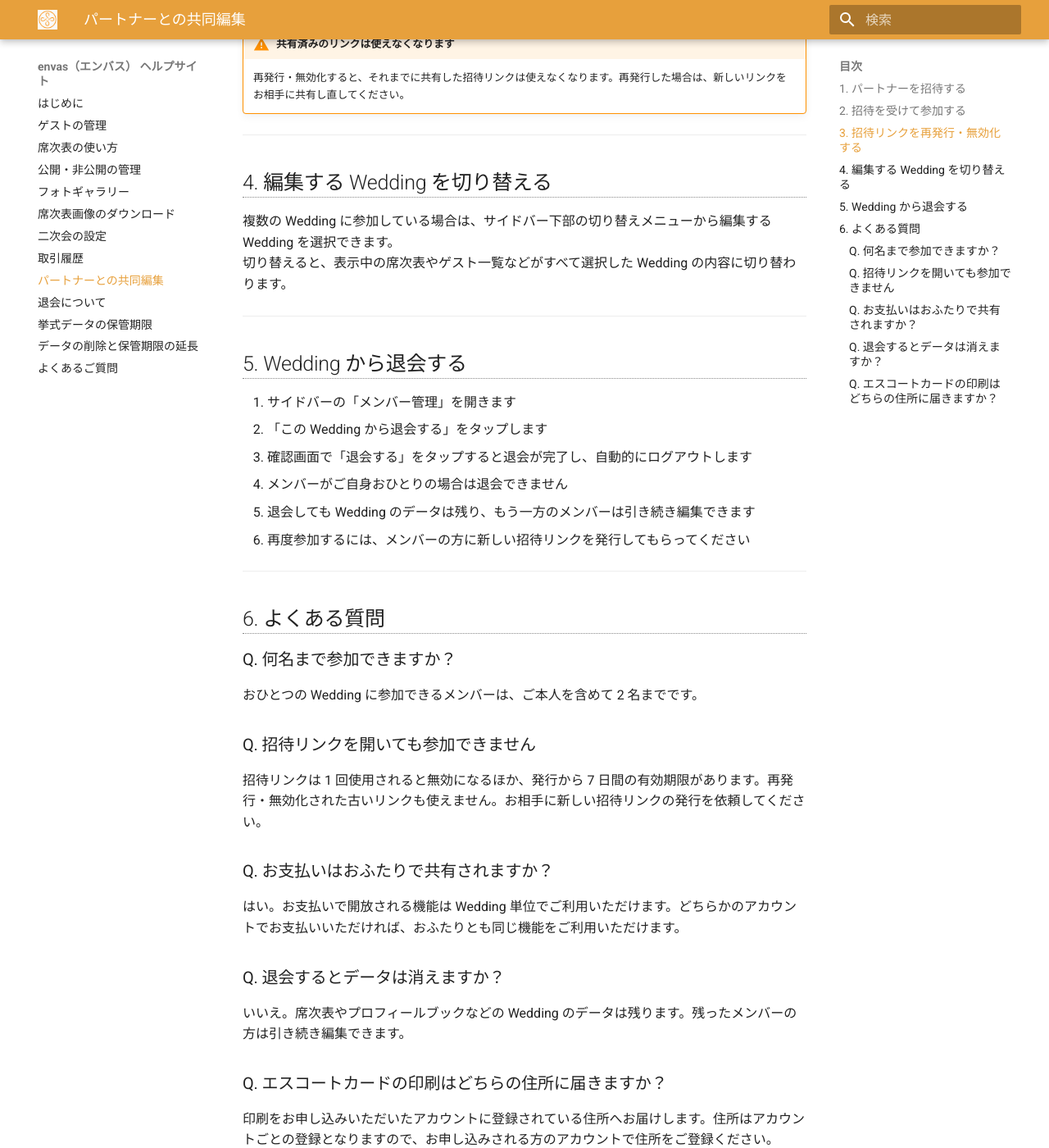
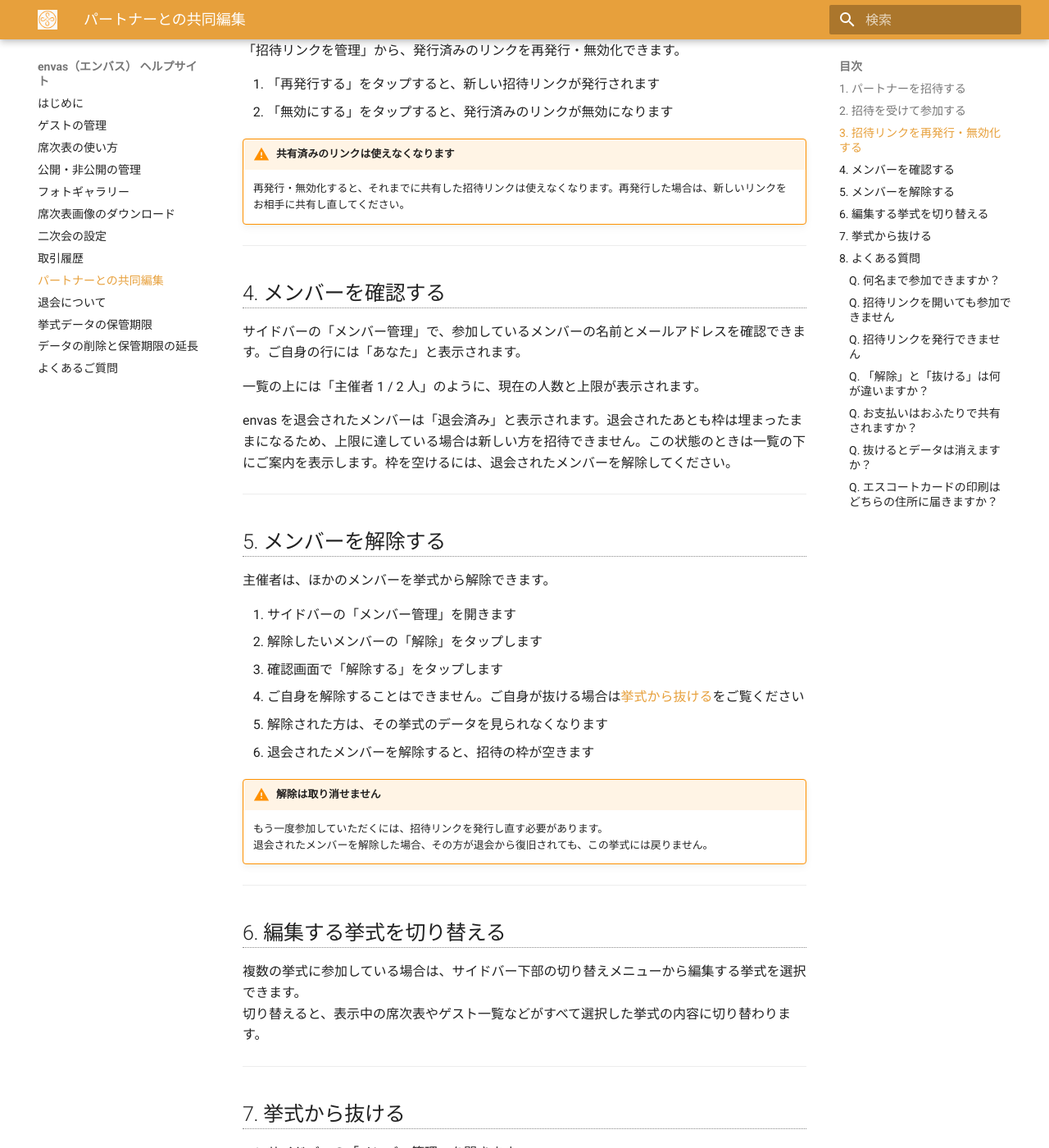
Before and after one commit to wish-corp/envas-help, an MkDocs documentation site: the page built from docs/wedding-members.md, in a window 1280 px wide and 1400 px high, scrolled down 1732 px. Shown: the whole window at 82% size. Built offline with MkDocs 1.6.1 and Material for MkDocs 9.7.7, drawn with Linux system fonts in a browser that asks for light colours; some of the changed text lies outside the part shown.

Commit message:
docs: メンバーの確認と解除を追記し、退会まわりの文言を実装に合わせる
🤖 Generated with [Claude Code](https://claude.com/claude-code)

Co-Authored-By: Claude <noreply@anthropic.com>

```diff
--- a/docs/wedding-members.md
+++ b/docs/wedding-members.md
@@ -27,7 +27,7 @@ envas はパートナーを招待して、おふたりで同じ席次表やプ
 1. 受け取った招待リンクを開きます
 2. 参加に使うアカウントで SNS ログイン（Google / LINE）します。envas をはじめてご利用の場合は、メールアドレスの確認が必要です
 3. 「招待の確認」画面で参加するアカウントを確認し、「参加する」をタップします
-4. 参加が完了すると、おふたりの Wedding のダッシュボードが表示されます
+4. 参加が完了すると、おふたりの挙式のダッシュボードが表示されます
 
 !!! warning "参加するアカウントにご注意ください"
     すでに envas にログインしている場合でも、招待リンクから選択したアカウントがメンバーとして参加します。
@@ -47,42 +47,78 @@ envas はパートナーを招待して、おふたりで同じ席次表やプ
 
 ---
 
-## 4. 編集する Wedding を切り替える {#switch}
+## 4. メンバーを確認する {#members}
 
-複数の Wedding に参加している場合は、サイドバー下部の切り替えメニューから編集する Wedding を選択できます。
-切り替えると、表示中の席次表やゲスト一覧などがすべて選択した Wedding の内容に切り替わります。
+サイドバーの「メンバー管理」で、参加しているメンバーの名前とメールアドレスを確認できます。ご自身の行には「あなた」と表示されます。
+
+一覧の上には「主催者 1 / 2 人」のように、現在の人数と上限が表示されます。
+
+envas を退会されたメンバーは「退会済み」と表示されます。退会されたあとも枠は埋まったままになるため、上限に達している場合は新しい方を招待できません。この状態のときは一覧の下にご案内を表示します。枠を空けるには、退会されたメンバーを解除してください。
 
 ---
 
-## 5. Wedding から退会する {#leave}
+## 5. メンバーを解除する {#remove}
+
+主催者は、ほかのメンバーを挙式から解除できます。
 
 1. サイドバーの「メンバー管理」を開きます
-2. 「この Wedding から退会する」をタップします
-3. 確認画面で「退会する」をタップすると退会が完了し、自動的にログアウトします
+2. 解除したいメンバーの「解除」をタップします
+3. 確認画面で「解除する」をタップします
 
-- メンバーがご自身おひとりの場合は退会できません
-- 退会しても Wedding のデータは残り、もう一方のメンバーは引き続き編集できます
+- ご自身を解除することはできません。ご自身が抜ける場合は[挙式から抜ける](#leave)をご覧ください
+- 解除された方は、その挙式のデータを見られなくなります
+- 退会されたメンバーを解除すると、招待の枠が空きます
+
+!!! warning "解除は取り消せません"
+    もう一度参加していただくには、招待リンクを発行し直す必要があります。
+    退会されたメンバーを解除した場合、その方が退会から復旧されても、この挙式には戻りません。
+
+---
+
+## 6. 編集する挙式を切り替える {#switch}
+
+複数の挙式に参加している場合は、サイドバー下部の切り替えメニューから編集する挙式を選択できます。
+切り替えると、表示中の席次表やゲスト一覧などがすべて選択した挙式の内容に切り替わります。
+
+---
+
+## 7. 挙式から抜ける {#leave}
+
+1. サイドバーの「メンバー管理」を開きます
+2. 「この挙式から抜ける」をタップします
+3. 確認画面で「抜ける」をタップすると、自動的にログアウトします
+
+- 主催者がご自身だけの場合は抜けられません。共同主催者が envas を退会されている場合も同様です
+- 抜けたあとも挙式のデータは残り、ほかのメンバーは引き続き編集できます
 - 再度参加するには、メンバーの方に新しい招待リンクを発行してもらってください
 
 ---
 
-## 6. よくある質問 {#faq}
+## 8. よくある質問 {#faq}
 
 ### Q. 何名まで参加できますか？ {#faq-limit}
 
-おひとつの Wedding に参加できるメンバーは、ご本人を含めて 2 名までです。
+ひとつの挙式に参加できる主催者は、ご本人を含めて 2 名までです。
 
 ### Q. 招待リンクを開いても参加できません {#faq-invalid-link}
 
 招待リンクは 1 回使用されると無効になるほか、発行から 7 日間の有効期限があります。再発行・無効化された古いリンクも使えません。お相手に新しい招待リンクの発行を依頼してください。
 
+### Q. 招待リンクを発行できません {#faq-cannot-invite}
+
+主催者の枠が上限に達している可能性があります。退会されたメンバーがいる場合も枠は埋まったままになりますので、[メンバーを解除](#remove)して枠を空けてから発行してください。
+
+### Q. 「解除」と「抜ける」は何が違いますか？ {#faq-remove-or-leave}
+
+「解除」はほかのメンバーを挙式から外す操作、「抜ける」はご自身が挙式から外れる操作です。どちらも挙式のデータは残ります。envas のアカウントそのものをやめる場合は[退会について](withdrawal.md)をご覧ください。
+
 ### Q. お支払いはおふたりで共有されますか？ {#faq-payment}
 
-はい。お支払いで開放される機能は Wedding 単位でご利用いただけます。どちらかのアカウントでお支払いいただければ、おふたりとも同じ機能をご利用いただけます。
+はい。お支払いで開放される機能は挙式単位でご利用いただけます。どちらかのアカウントでお支払いいただければ、おふたりとも同じ機能をご利用いただけます。
 
-### Q. 退会するとデータは消えますか？ {#faq-leave-data}
+### Q. 抜けるとデータは消えますか？ {#faq-leave-data}
 
-いいえ。席次表やプロフィールブックなどの Wedding のデータは残ります。残ったメンバーの方は引き続き編集できます。
+いいえ。席次表やプロフィールブックなどの挙式のデータは残ります。残ったメンバーの方は引き続き編集できます。
 
 ### Q. エスコートカードの印刷はどちらの住所に届きますか？ {#faq-address}
 
```
